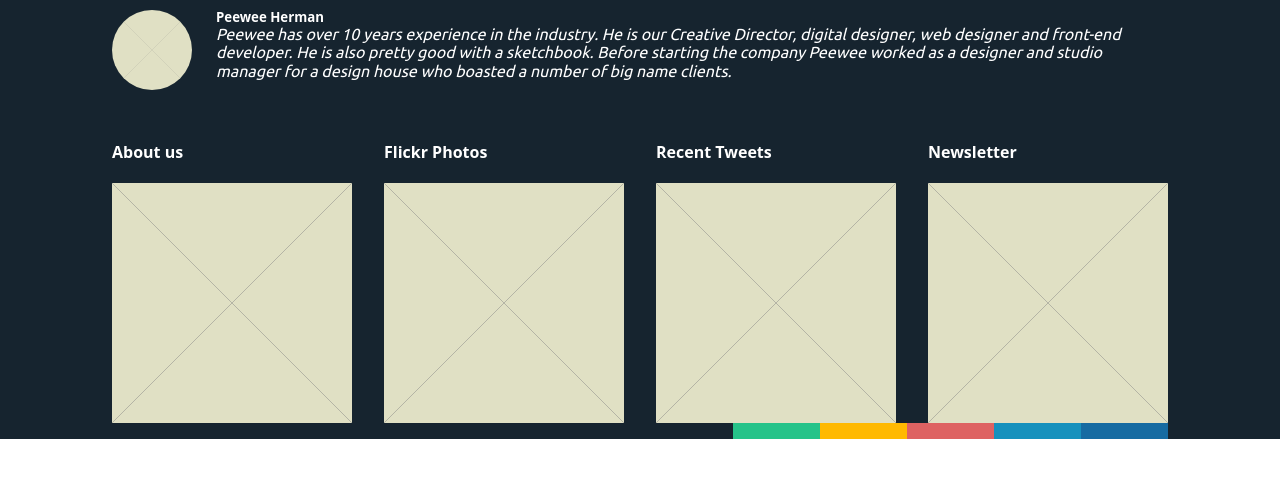
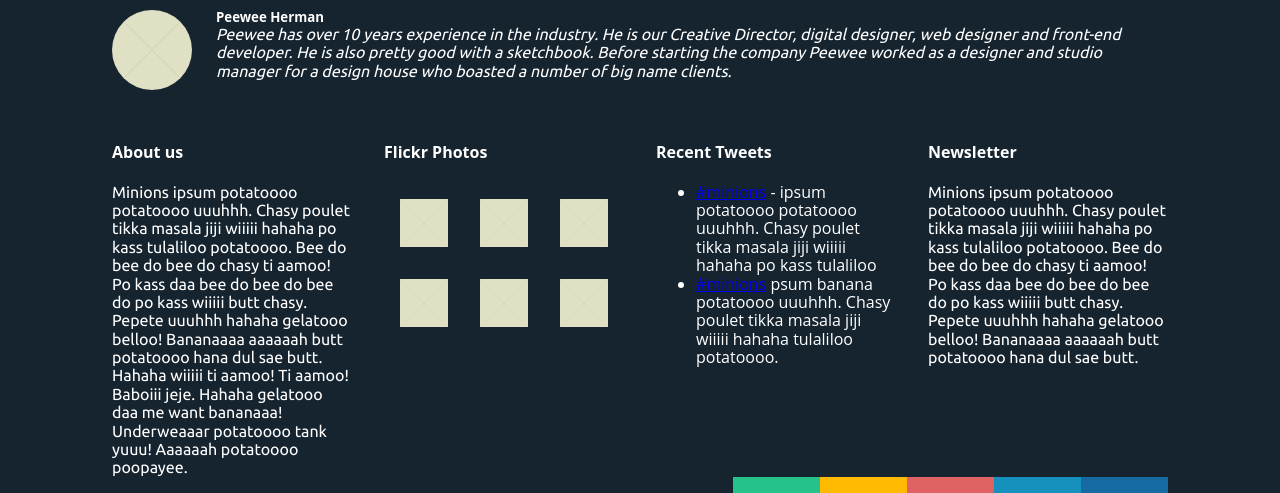
Before and after one commit to Hyerin22/metrolics, a website built with Parcel: page index.html in a window 1280 px wide. Shown: the part 2939-3432 px from the top of the page. Before the commit the page ends 3378 px from the top, so only its background shows below. Built offline with nearby package versions, Linux system fonts and the light colour scheme.

Commit message:
changed footer part

```diff
--- a/css/main.css
+++ b/css/main.css
@@ -238,6 +238,9 @@ figcaption{
   height: 5rem;
   border-radius: 50%;
 }
+.photo {
+  width: 100%;
+}
 
 
 
@@ -363,6 +366,11 @@ figcaption{
     max-width: 70rem;
     margin: 0 auto;
   }
+  .sub-grid{
+    display: grid;
+
+
+  }
   .color_row_bar{
     right: 1rem;
     bottom: 0;
@@ -472,8 +480,11 @@ figcaption{
   .page_footer {
   background-color: #16242f;
 }
+.inverted{
+  color: white;
+  text-align: left;
 
-
+}
 
 
 /*
--- a/index.html
+++ b/index.html
@@ -324,26 +324,63 @@
       <!-- about us -->
       <div class="column about">
         <h4 class="footer_title about_us_title">About us</h4>
-        <img class="footer_img about_us_img" src="img/placeholder.svg" alt="about us">
+        <p class="inverted">
+          Minions ipsum potatoooo potatoooo uuuhhh. Chasy poulet tikka masala jiji wiiiii hahaha po kass tulaliloo potatoooo. Bee do bee do bee do chasy ti aamoo! Po kass daa bee do bee do bee do po kass wiiiii butt chasy. Pepete uuuhhh hahaha gelatooo belloo!
+          Bananaaaa aaaaaah butt potatoooo hana dul sae butt. Hahaha wiiiii ti aamoo! Ti aamoo! Baboiii jeje. Hahaha gelatooo daa me want bananaaa! Underweaaar potatoooo tank yuuu! Aaaaaah potatoooo poopayee.
+      </p>
       </div>
 
       <!-- flickr photos -->
       <div class="column flickr">
         <h4 class="footer_title flickr_photo_title">Flickr Photos</h4>
-        <img class="footer_img flickr_photo_img" src="img/placeholder.svg" alt="photos">
+        <div class="sub-grid m-col-3">
+          <div class="column">
+              <img class="photo" src="img/placeholder.svg" alt="placeholder">
+          </div>
+          <div class="column">
+              <img class="photo" src="img/placeholder.svg" alt="placeholder">
+          </div>
+          <div class="column">
+              <img class="photo" src="img/placeholder.svg" alt="placeholder">
+          </div>
+          <div class="column">
+              <img class="photo" src="img/placeholder.svg" alt="placeholder">
+          </div>
+          <div class="column">
+              <img  class="photo" src="img/placeholder.svg" alt="placeholder">
+          </div>
+          <div class="column">
+              <img class="photo" src="img/placeholder.svg" alt="placeholder">
+          </div>
+        </div>
       </div>
+
 
       <!-- tweets -->
       <div class="column tweets">
         <h4 class="footer_title recent_tweets_title">Recent Tweets</h4>
-        <img class="footer_img tweets_img" src="img/placeholder.svg" alt="tweets">
+        <ul class="twts">
+          <li class="twts__item inverted">
+              <span class="twts__item__tag">
+                  <a href="#">#minions</a> - ipsum potatoooo potatoooo uuuhhh. Chasy poulet tikka masala jiji wiiiii hahaha po kass tulaliloo
+              </span>
+          </li>
+          <li class="twts__item inverted">
+              <span class="twts__item__tag">
+                  <a href="#">#minions</a> psum banana potatoooo uuuhhh. Chasy poulet tikka masala jiji wiiiii hahaha  tulaliloo potatoooo.
+              </span>
+          </li>
+        </ul>
       </div>
 
       <!-- neswletter -->
       <div class="column news">
         <h4 class="footer_title newsletter_title">Newsletter</h4>
-        <img class="footer_img newsletter_img" src="img/placeholder.svg" alt="news letter">
+        <p class="inverted">
+          Minions ipsum potatoooo potatoooo uuuhhh. Chasy poulet tikka masala jiji wiiiii hahaha po kass tulaliloo potatoooo. Bee do bee do bee do chasy ti aamoo! Po kass daa bee do bee do bee do po kass wiiiii butt chasy. Pepete uuuhhh hahaha gelatooo belloo!
+          Bananaaaa aaaaaah butt potatoooo hana dul sae butt.</p>
       </div>
+
       <!-- color theme -->
       <div class="color_row_bar column span-full">
         <div class="color_box a"></div>
@@ -353,7 +390,6 @@
         <div class="color_box e"></div>
       </div>
     </div>
-
   </footer>
 
   <!-- Add your site or application content here -->
```
